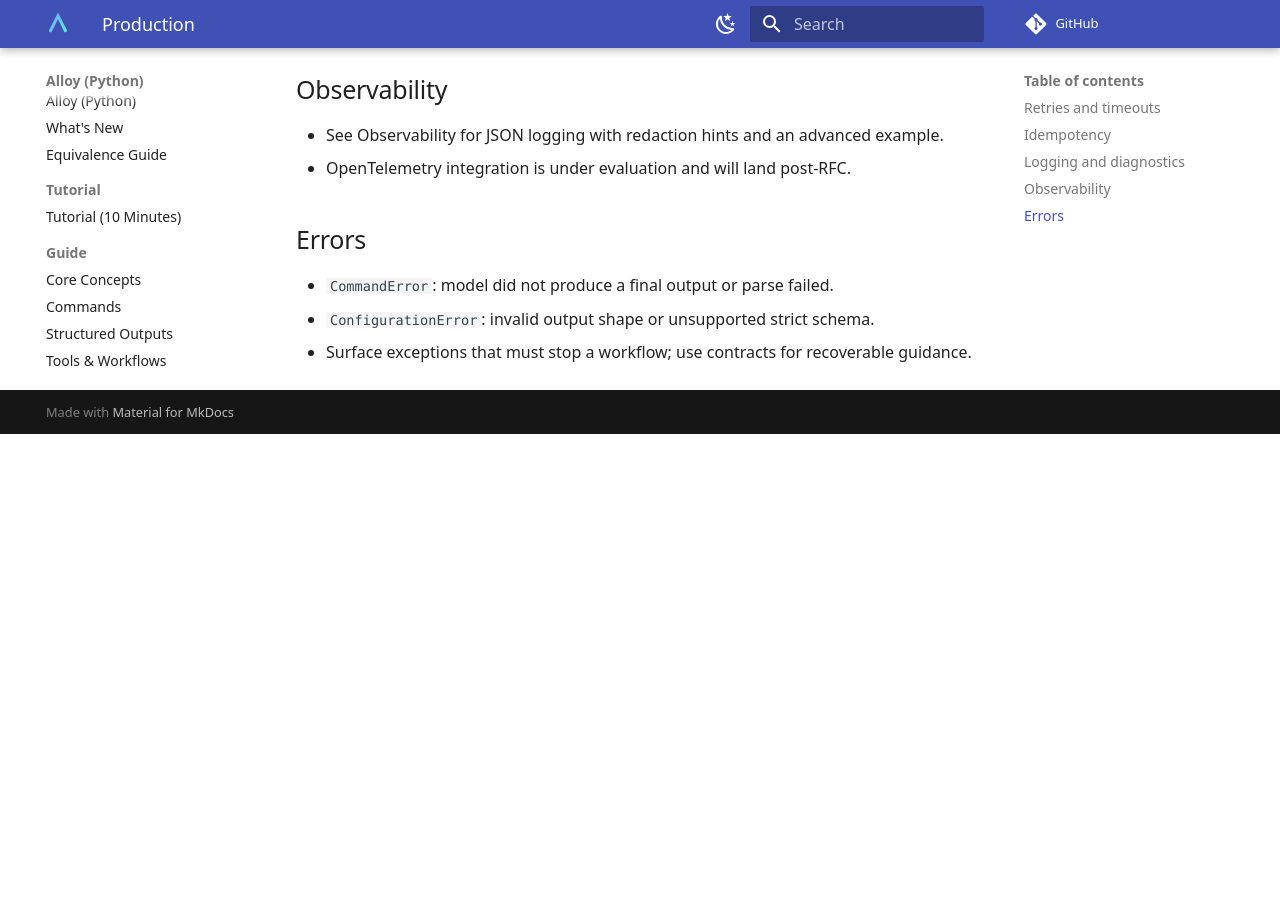
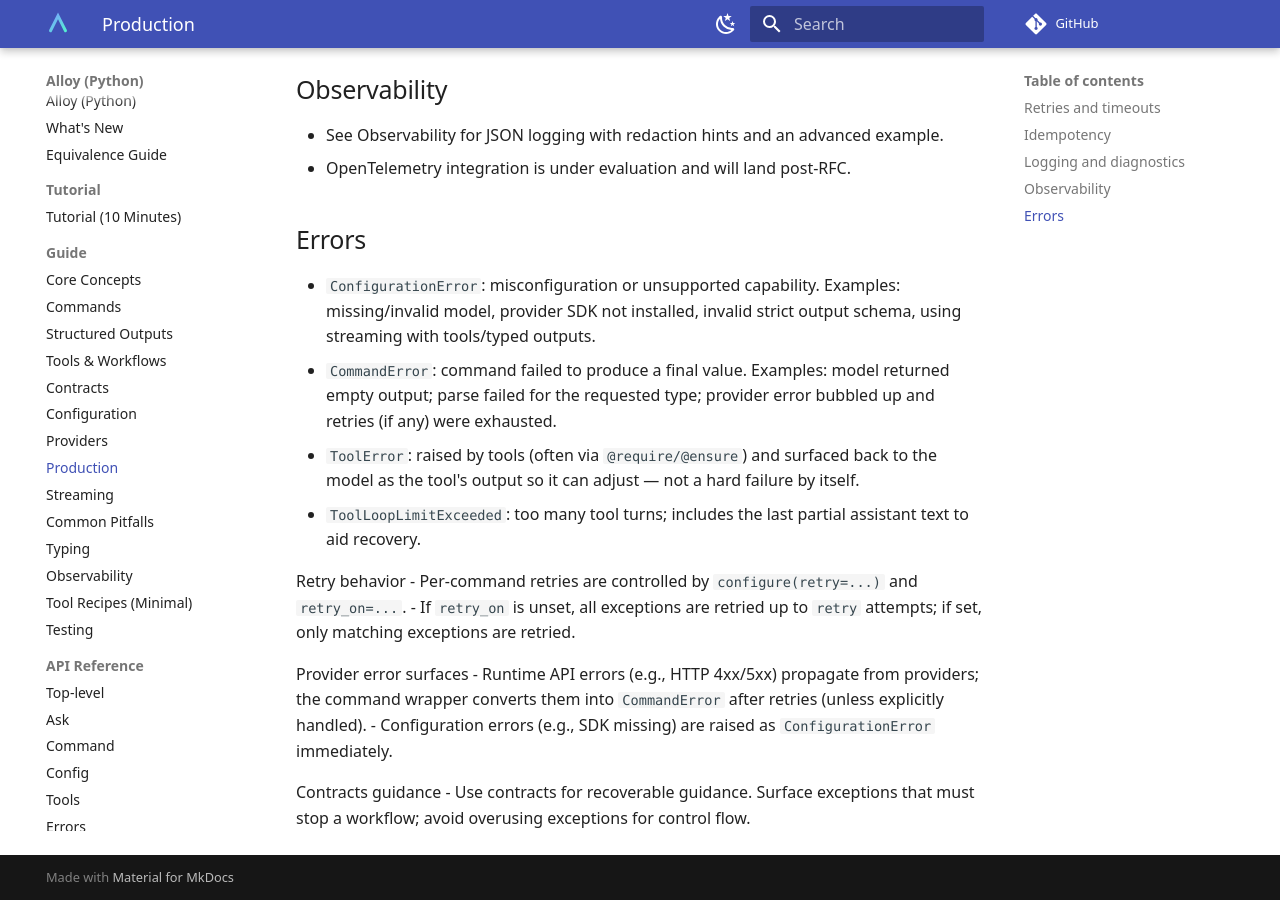
Before and after one commit to lydakis/alloy, an MkDocs documentation site: the page built from docs/guide/production.md, in a window 1280 px wide and 900 px high, scrolled down 736 px. Built offline with MkDocs 1.6.1 and Material for MkDocs 9.7.7, drawn with Linux system fonts in a browser that asks for light colours; comment, search, counter and statistics services are not loaded; before the commit the page ends 1170 px from its top, so only the background shows below that.

Commit message:
docs: clarify error surfaces and retries; tests: add unit tests for ensure_object_schema and build_tools_common

```diff
--- a/docs/guide/production.md
+++ b/docs/guide/production.md
@@ -31,6 +31,18 @@ configure(retry=2, max_tokens=512)
 
 ## Errors
 
-- `CommandError`: model did not produce a final output or parse failed.
-- `ConfigurationError`: invalid output shape or unsupported strict schema.
-- Surface exceptions that must stop a workflow; use contracts for recoverable guidance.
+- `ConfigurationError`: misconfiguration or unsupported capability. Examples: missing/invalid model, provider SDK not installed, invalid strict output schema, using streaming with tools/typed outputs.
+- `CommandError`: command failed to produce a final value. Examples: model returned empty output; parse failed for the requested type; provider error bubbled up and retries (if any) were exhausted.
+- `ToolError`: raised by tools (often via `@require/@ensure`) and surfaced back to the model as the tool's output so it can adjust — not a hard failure by itself.
+- `ToolLoopLimitExceeded`: too many tool turns; includes the last partial assistant text to aid recovery.
+
+Retry behavior
+- Per-command retries are controlled by `configure(retry=...)` and `retry_on=...`.
+- If `retry_on` is unset, all exceptions are retried up to `retry` attempts; if set, only matching exceptions are retried.
+
+Provider error surfaces
+- Runtime API errors (e.g., HTTP 4xx/5xx) propagate from providers; the command wrapper converts them into `CommandError` after retries (unless explicitly handled).
+- Configuration errors (e.g., SDK missing) are raised as `ConfigurationError` immediately.
+
+Contracts guidance
+- Use contracts for recoverable guidance. Surface exceptions that must stop a workflow; avoid overusing exceptions for control flow.
```
Also changed, not shown: 1 other file.
